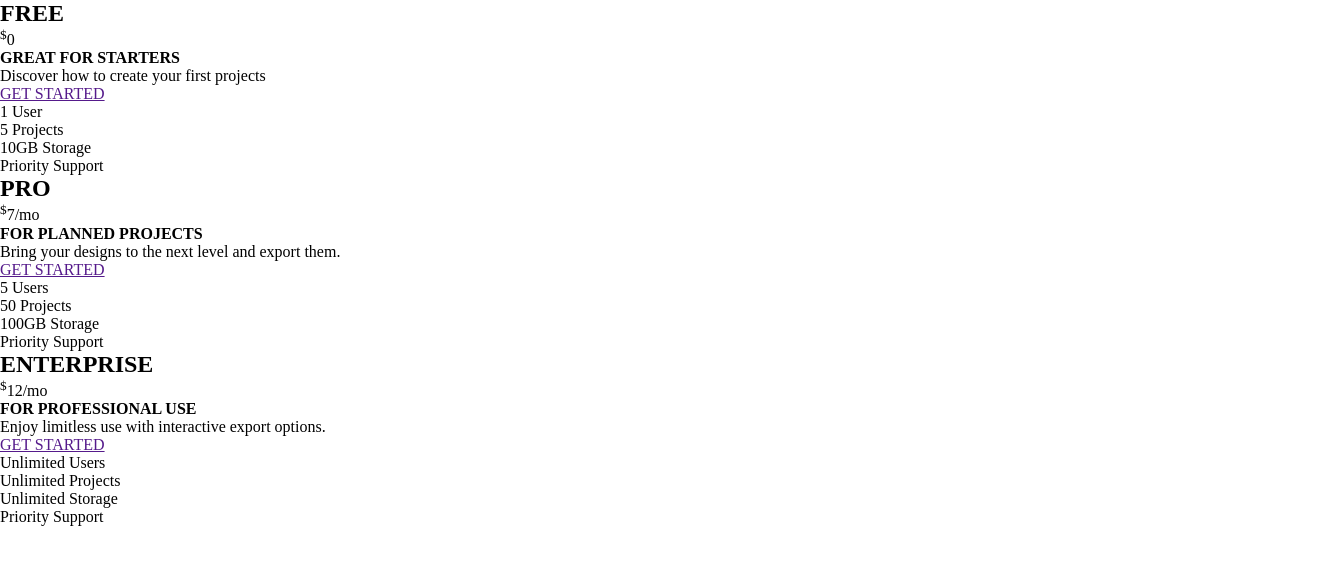
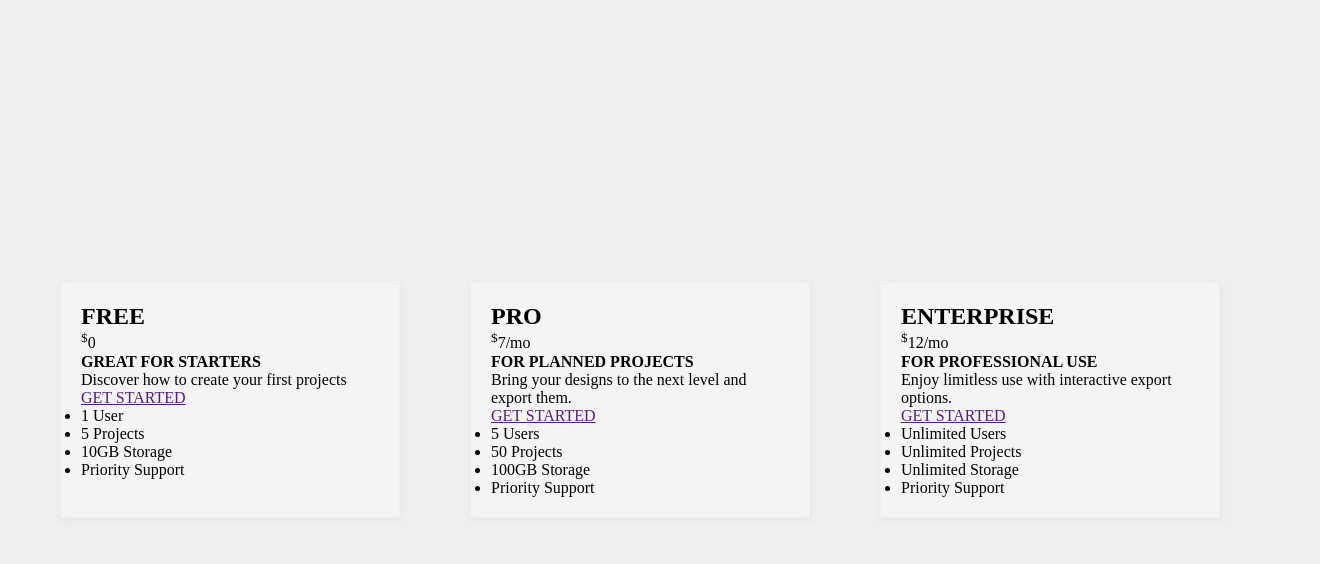
Before and after one commit to camilogo1200/html-css-javascript-refresher, a plain HTML site: page 05-flexbox/pricing/index.html in a window 1280 px wide. Shown: the whole page, 1320 px wide, since content can reach past the window. Drawn offline with Linux system fonts and the light colour scheme.

Commit message:
pricing & flexbox challenge

```diff
--- a/05-flexbox/pricing/css/style.css
+++ b/05-flexbox/pricing/css/style.css
@@ -3,3 +3,28 @@
     padding: 0;
     box-sizing: border-box;
 }
+
+body {
+    background: #efefef;
+}
+
+.container {
+    min-height: 100vh;
+    display: flex;
+    justify-content: center;
+    align-items: center;
+}
+
+.pricing {
+    display: flex;
+    padding: 100px;
+    gap: 70px;
+}
+
+.card {
+    border: 1px solid #efefef;
+    padding: 20px;
+    width: 340px;
+    background-color: #f4f4f4;
+    box-shadow: 1px 3px 5px #e5e5e5;
+}
```
